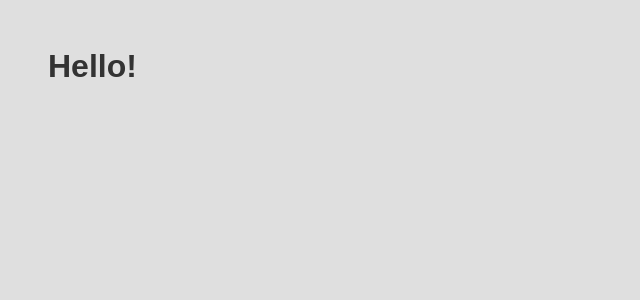
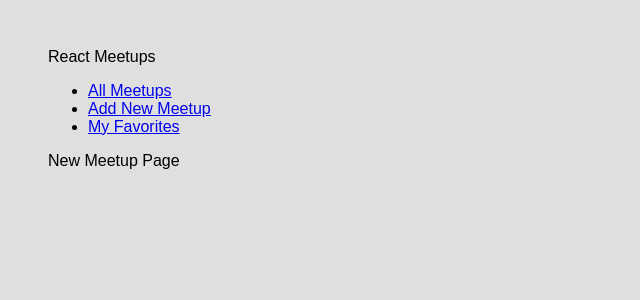
Before and after one commit to NSBM-SPM-2021/github-basics-OneZ-9, a React (Create React App) app: page /new-meetup in a window 1280 px wide. Shown: the top 300 px of the page, without its empty margins (0-640 px from the left). Built offline with nearby package versions, Linux system fonts and the light colour scheme.

Commit message:
Add Navigation module files

```diff
--- a/package.json
+++ b/package.json
@@ -8,7 +8,7 @@
     "@testing-library/user-event": "^12.8.3",
     "react": "^17.0.2",
     "react-dom": "^17.0.2",
-    "react-router-dom": "^5.2.0",
+    "react-router-dom": "^5.2.1",
     "react-scripts": "4.0.3",
     "web-vitals": "^1.1.2"
   },
--- a/src/App.js
+++ b/src/App.js
@@ -1,10 +1,30 @@
 // import logo from "./logo.svg";
 // import "./App.css";
+
+import { Route, Switch } from "react-router-dom";
+
+import AllMeetupPage from "./pages/AllMeetups";
+import NewMeetupPage from "./pages/NewMeetup";
+import FavoritesPage from "./pages/Favorites";
+import MainNavigation from "./components/layout/MainNavigation";
 
 function App() {
   return (
     <div>
-      <h1>Hello!</h1>
+      <MainNavigation />
+      <Switch>
+        <Route path="/" exact>
+          <AllMeetupPage />
+        </Route>
+
+        <Route path="/new-meetup">
+          <NewMeetupPage />
+        </Route>
+
+        <Route path="/favorites">
+          <FavoritesPage />
+        </Route>
+      </Switch>
     </div>
   );
 }
--- /dev/null
+++ b/src/components/layout/MainNavigation.js
@@ -0,0 +1,26 @@
+import { Link } from "react-router-dom";
+
+function MainNavigation() {
+  return (
+    <header>
+      <div>React Meetups</div>
+      <nav>
+        <ul>
+          <li>
+            <Link to="/">All Meetups</Link>
+          </li>
+
+          <li>
+            <Link to="/new-meetup">Add New Meetup</Link>
+          </li>
+
+          <li>
+            <Link to="/favorites">My Favorites</Link>
+          </li>
+        </ul>
+      </nav>
+    </header>
+  );
+}
+
+export default MainNavigation;
--- a/src/index.js
+++ b/src/index.js
@@ -1,17 +1,19 @@
-import React from 'react';
-import ReactDOM from 'react-dom';
-import './index.css';
-import App from './App';
-import reportWebVitals from './reportWebVitals';
+import React from "react";
+import ReactDOM from "react-dom";
+import { BrowserRouter } from "react-router-dom";
+
+import "./index.css";
+import App from "./App";
+// import reportWebVitals from './reportWebVitals';
 
 ReactDOM.render(
-  <React.StrictMode>
+  <BrowserRouter>
     <App />
-  </React.StrictMode>,
-  document.getElementById('root')
+  </BrowserRouter>,
+  document.getElementById("root")
 );
 
 // If you want to start measuring performance in your app, pass a function
 // to log results (for example: reportWebVitals(console.log))
 // or send to an analytics endpoint. Learn more: https://bit.ly/CRA-vitals
-reportWebVitals();
+// reportWebVitals();
--- /dev/null
+++ b/src/pages/AllMeetups.js
@@ -0,0 +1,5 @@
+function AllMeetupPage() {
+  return <dev>All Meetups Page</dev>;
+}
+
+export default AllMeetupPage;
--- /dev/null
+++ b/src/pages/Favorites.js
@@ -0,0 +1,5 @@
+function FavoritesPage() {
+  return <dev>Favorites Page</dev>;
+}
+
+export default FavoritesPage;
--- /dev/null
+++ b/src/pages/NewMeetup.js
@@ -0,0 +1,5 @@
+function NewMeetupPage() {
+  return <dev>New Meetup Page</dev>;
+}
+
+export default NewMeetupPage;
```
Also changed, not shown: 1 other file (tests, documents, lock files or other folders).
